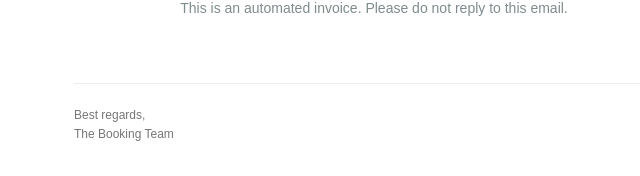
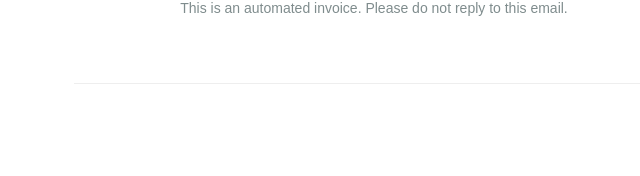
Before and after one commit to nilsrambow/amrum-be, a Python web app: template templates/invoice_email.html in a window 1280 px wide. Shown: the part 1445-1621 px from the top of the page, without its empty margins (266-906 px from the left). After the commit the page ends 1529 px from the top, so only its background shows below. Run offline with Jinja, Linux system fonts and the light colour scheme; the template is opened without the code that fills it, so the values that code supplies are empty.

Commit message:
small footer fix for email

```diff
--- a/templates/base_email.html
+++ b/templates/base_email.html
@@ -83,8 +83,6 @@
 
     <div class="footer">
         {% block footer %}
-        <p>Best regards,<br>
-        The Booking Team</p>
         {% endblock %}
     </div>
 </body>
```
